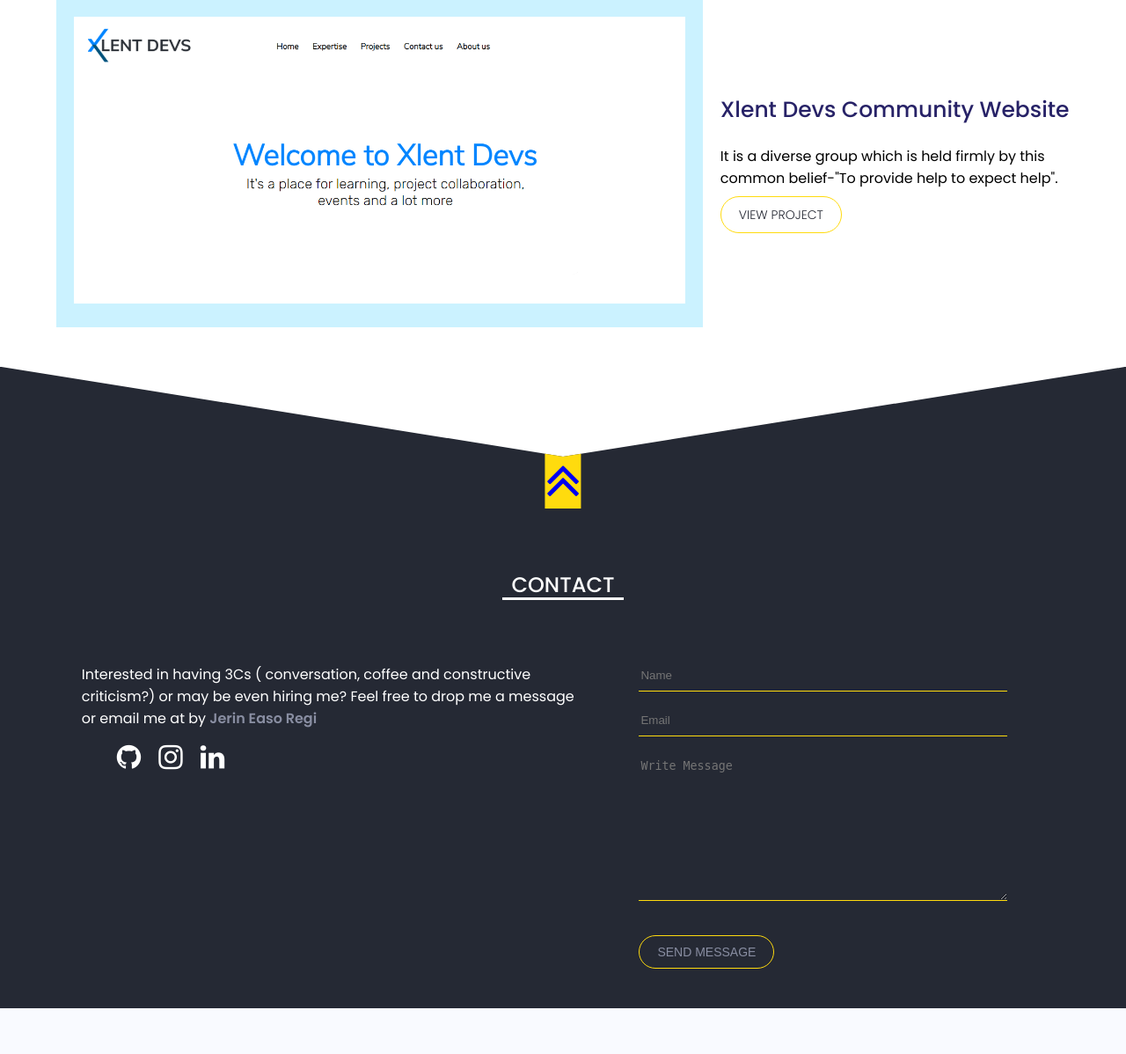
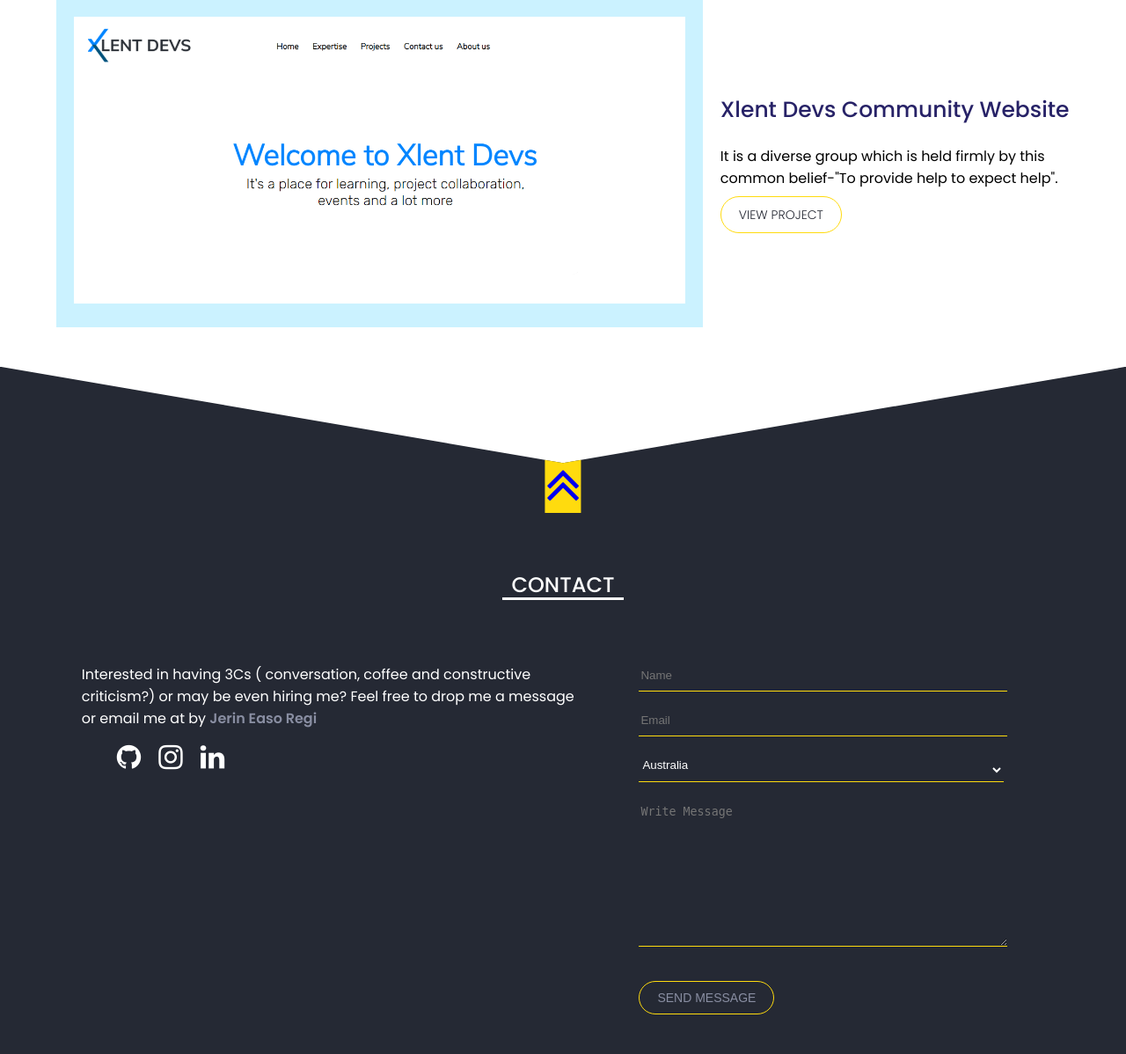
Before and after one commit to jerineaso/portfolio, a PHP site: page / in a window 1280 px wide. Shown: the part 1334-2532 px from the top of the page at 88% size. Before the commit the page ends 2480 px from the top, so only its background shows below. Run offline with PHP 8.4, Linux system fonts and the light colour scheme.

Commit message:
mail services

```diff
--- a/css/style.css
+++ b/css/style.css
@@ -296,6 +296,23 @@ main{
     color: #898EA2;
     margin-top: 20px;
 }
+
+#country{
+    background-color: transparent;
+    border: none;
+    border-bottom: 1px solid #FFDB0E;
+    outline: none;
+    padding-bottom: 10px;
+    width: 90%;
+    color: white;
+    margin: 12px 0;
+}
+
+.values{
+    background-color: #FFDB0E;
+    color: #252934;
+    border-radius: 0;
+}
 /* Button Animation */
 
 @keyframes buttonAnimate{
--- a/index.html
+++ b/index.html
@@ -119,27 +119,30 @@
                     <form id="submit-form" action="">
                         <input type="text" id="fname" name="name" class="inputField" placeholder="Name" required="required"><br>
                         <input type="email" id="lname" name="email" class="inputField" placeholder="Email" required="required"><br>
+                        <select name="country" id="country">
+                            <option class="values" value="australia">Australia</option>
+                            <option class="values" value="India">India</option>
+                            <option class="values" value="usa">USA</option>
+                            <option class="values" value="dubai">DUBAI</option>
+                        </select>
                         <textarea name="message" id="subject" cols="30" rows="10" class="inputField" placeholder="Write Message"></textarea><br>
-                        <input type="button" class="btn msg" value="Send Message">
+                        <input type="submit" class="btn msg" value="Send Message">
                     </form>
                 </div>
             </div>
         </main>
     </section>
-    <!--Linking Javascript File-->
-    <script src="./javascript/app.js"></script>
     <!-- Form Submission  -->
     <script>
         $("#submit-form").submit((e)=>{
             e.preventDefault()
             $.ajax({
-            url:"https://script.google.com/macros/s/AKfycbzKCXNOvTR8q2NnJZx_GHczpMkxCOEZ9Q1RuvOs_Q/exec",
+                url:"https://script.google.com/macros/s/AKfycbz76Usp2R-0sUEAXsRWEDurDP0-AJPiZKlciIIL2bOYp8Cw2jhS39a46RMvag58ng6a/exec",
                 data:$("#submit-form").serialize(),
                 method:"post",
                 success:function (response){
                     alert("Form submitted successfully")
                     window.location.reload()
-                //window.location.href="https://google.com"
                 },
                 error:function (err){
                     alert("Something Error")
@@ -148,5 +151,7 @@
             })
         })
     </script>
+    <!--Linking Javascript File-->
+    <script src="./javascript/app.js"></script>
 </body>
 </html>
```
Lines whose indentation alone changed are shown as unchanged.
